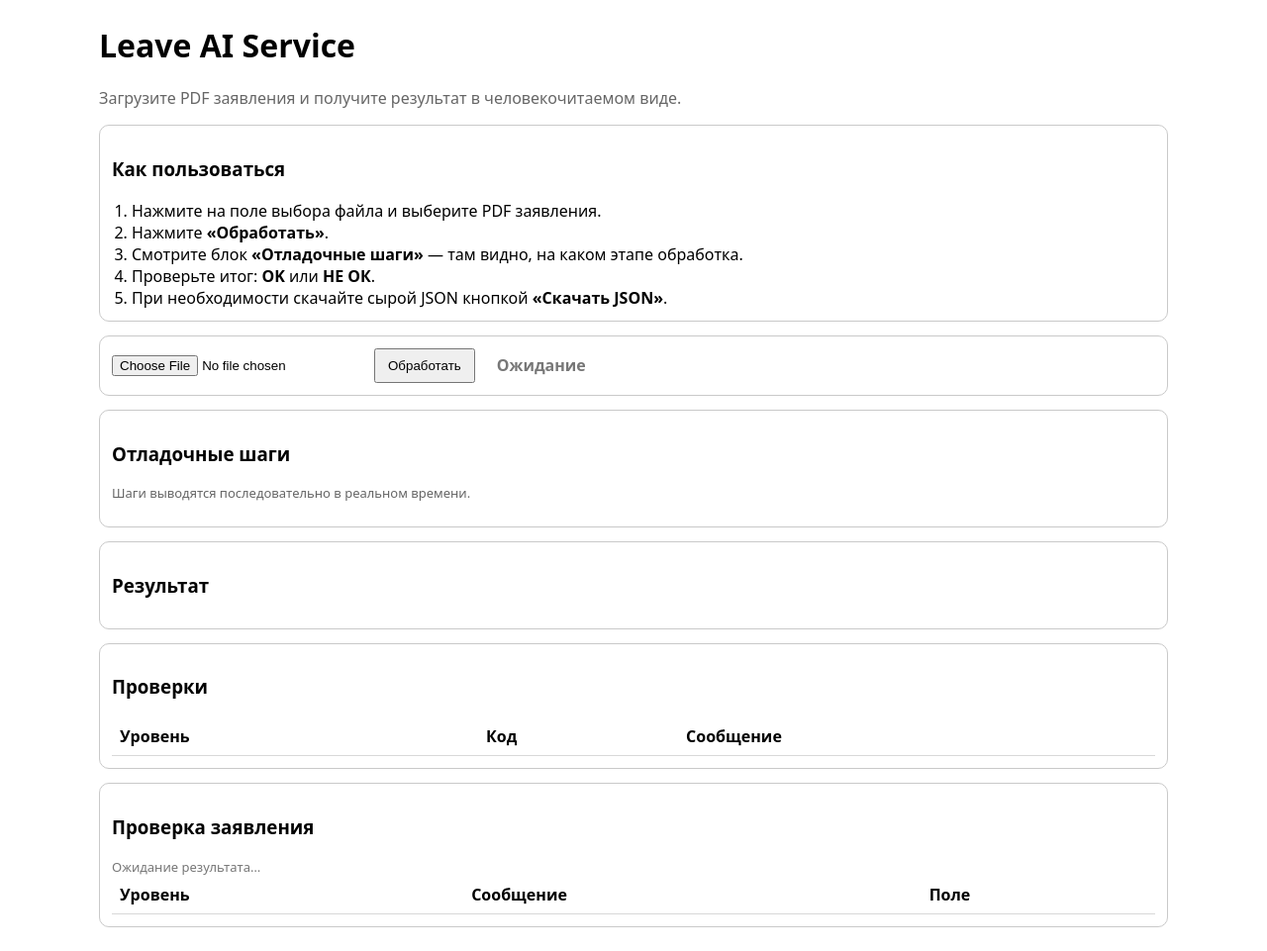
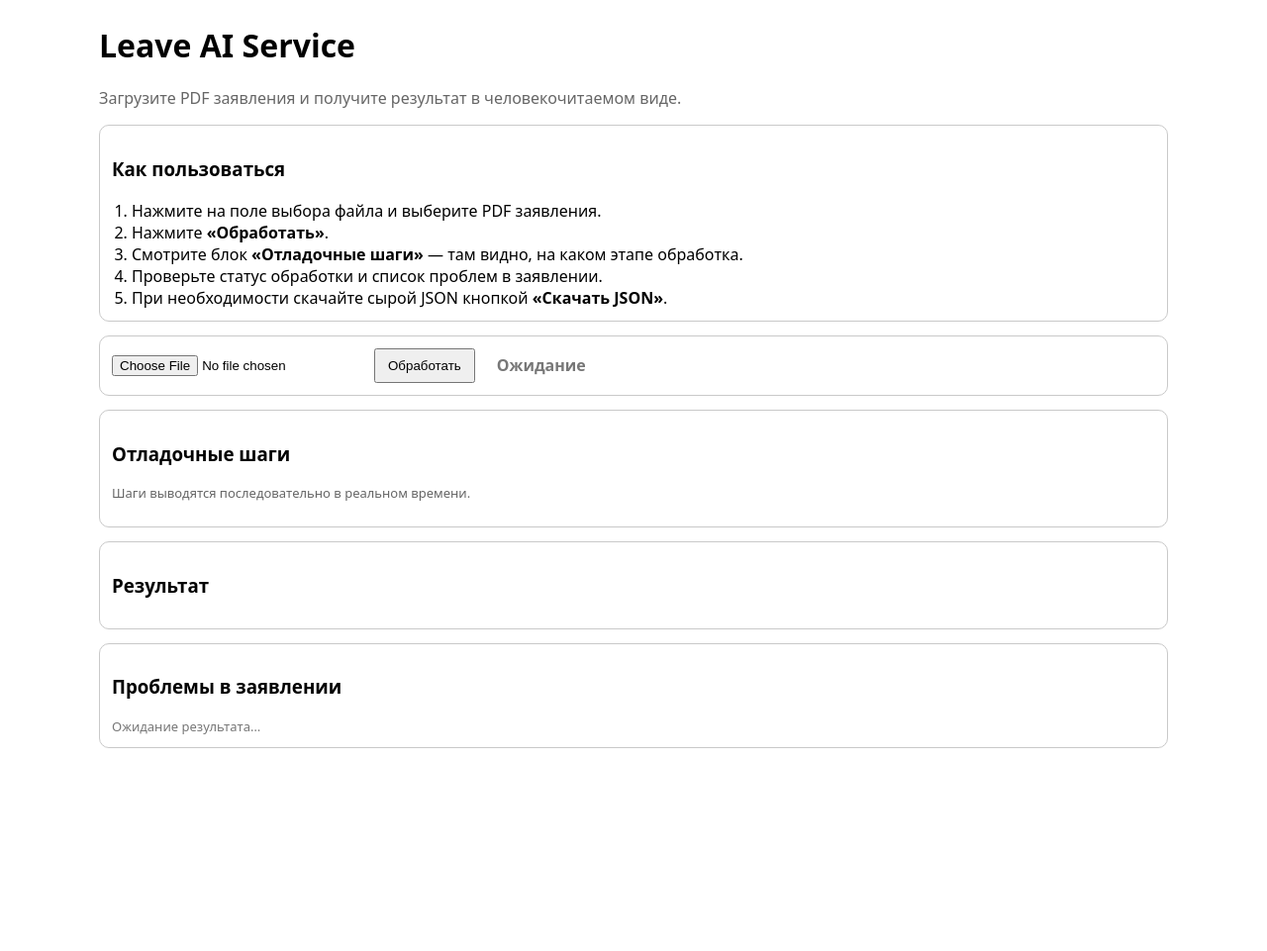
Before and after one commit to adavydov/leave-ai-service, a FastAPI app: page / in a window 1280 px wide. Shown: the whole page at 99% size. After the commit the page ends 756 px from the top, so only its background shows below. Run offline with FastAPI, Linux system fonts and the light colour scheme; lists and menus that the app fills with data are empty.

Commit message:
Unify validation and compliance into issues for API and UI (#45)

```diff
--- a/app/main.py
+++ b/app/main.py
@@ -19,7 +19,7 @@ from fastapi.templating import Jinja2Templates
 
 from .ai_extract import UpstreamAIError, extract_leave_request_with_debug
 from .compliance import run_compliance_checks
-from .issues import build_decision, build_trace, make_upstream_issue
+from .issues import build_decision, build_trace, from_compliance, from_validation, make_upstream_issue
 from .schemas import ApiResponse
 from .validation import validate_extract
 
@@ -244,10 +244,12 @@ async def api_extract(file: UploadFile = File(...)):
         extract, debug_steps = await run_in_threadpool(extract_leave_request_with_debug, data, filename)
         validation = validate_extract(extract)
         compliance, needs_rewrite = run_compliance_checks(extract)
+        issues = [*from_validation(validation), *from_compliance(compliance)]
         resp = ApiResponse(
             extract=extract,
-            validation=validation,
-            compliance=compliance,
+            issues=issues,
+            decision=build_decision(issues),
+            trace=build_trace("upload", {}, {}),
             needs_rewrite=needs_rewrite,
         ).model_dump()
         resp["debug_steps"] = debug_steps
@@ -281,10 +283,12 @@ async def api_extract_stream(file: UploadFile = File(...)):
             extract, debug_steps = extract_leave_request_with_debug(data, filename, on_debug=_on_debug)
             validation = validate_extract(extract)
             compliance, needs_rewrite = run_compliance_checks(extract)
+            issues = [*from_validation(validation), *from_compliance(compliance)]
             resp = ApiResponse(
                 extract=extract,
-                validation=validation,
-                compliance=compliance,
+                issues=issues,
+                decision=build_decision(issues),
+                trace=build_trace("upload", {}, {}),
                 needs_rewrite=needs_rewrite,
             ).model_dump()
             resp["debug_steps"] = debug_steps
--- a/app/schemas.py
+++ b/app/schemas.py
@@ -145,6 +145,7 @@ class Trace(BaseModel):
 
 class ApiResponse(BaseModel):
     extract: LeaveRequestExtract
-    validation: List[ValidationIssue]
-    compliance: List[ComplianceIssue] = Field(default_factory=list)
+    issues: List[Issue] = Field(default_factory=list)
+    decision: Decision
+    trace: Trace
     needs_rewrite: bool = False
--- a/static/app.js
+++ b/static/app.js
@@ -1,15 +1,13 @@
 const fileEl = document.getElementById('file');
 const btn = document.getElementById('upload');
 const dlBtn = document.getElementById('download');
-// legacy compatibility: older cached scripts may expect `outEl`
 const outEl = document.getElementById('out') || { textContent: '' };
 const statusEl = document.getElementById('status');
 const stepsEl = document.getElementById('steps');
 const resultBody = document.querySelector('#resultTable tbody');
-const validationBody = document.querySelector('#validationTable tbody');
 const errorBox = document.getElementById('errorBox');
-const complianceSummaryEl = document.getElementById('complianceSummary');
-const complianceBody = document.querySelector('#complianceTable tbody');
+const issuesSummaryEl = document.getElementById('issuesSummary');
+const issuesListEl = document.getElementById('issuesList');
 
 let lastPayload = null;
 
@@ -26,7 +24,6 @@ function humanLeaveType(v) {
   return m[v] || v || '—';
 }
 
-
 function setStatus(ok, text) {
   statusEl.className = `status ${ok ? 'ok' : 'bad'}`;
   statusEl.textContent = text;
@@ -41,12 +38,11 @@ function addStep(text) {
 function clearUI() {
   stepsEl.innerHTML = '';
   resultBody.innerHTML = '';
-  validationBody.innerHTML = '';
   errorBox.hidden = true;
   errorBox.textContent = '';
-  complianceSummaryEl.textContent = 'Ожидание результата…';
-  complianceSummaryEl.className = 'small muted';
-  complianceBody.innerHTML = '';
+  issuesSummaryEl.textContent = 'Ожидание результата…';
+  issuesSummaryEl.className = 'small muted';
+  issuesListEl.innerHTML = '';
   dlBtn.hidden = true;
   lastPayload = null;
   statusEl.className = 'status muted';
@@ -64,52 +60,38 @@ function row(key, val) {
   resultBody.appendChild(tr);
 }
 
+function renderIssues(issues) {
+  const items = Array.isArray(issues) ? issues.slice() : [];
+  const errors = items.filter((i) => i.severity === 'error');
+  const warnings = items.filter((i) => i.severity === 'warn');
 
-function renderCompliance(compliance, needsRewrite) {
-  complianceBody.innerHTML = '';
-  const items = Array.isArray(compliance) ? compliance : [];
-
-  if (!items.length) {
-    complianceSummaryEl.textContent = 'Ошибок не найдено';
-    complianceSummaryEl.className = 'small';
-    const tr = document.createElement('tr');
-    tr.innerHTML = '<td colspan="3">Ошибок не найдено</td>';
-    complianceBody.appendChild(tr);
+  if (!items.length || (!errors.length && !warnings.length)) {
+    issuesSummaryEl.textContent = 'Заявление корректно';
+    issuesSummaryEl.className = 'small ok';
+    issuesListEl.innerHTML = '<p class="small muted">Проблем не найдено.</p>';
     return;
   }
 
-  if (needsRewrite) {
-    complianceSummaryEl.textContent = 'Нужно исправить заявление';
-    complianceSummaryEl.className = 'small bad';
-  } else {
-    complianceSummaryEl.textContent = 'Критичных ошибок не найдено';
-    complianceSummaryEl.className = 'small ok';
-  }
+  issuesSummaryEl.textContent = `Найдено проблем: ${errors.length + warnings.length} (критичных: ${errors.length})`;
+  issuesSummaryEl.className = errors.length ? 'small bad' : 'small';
 
   const order = { error: 0, warn: 1, info: 2 };
   items
-    .slice()
-    .sort((a, b) => (order[a.level] ?? 9) - (order[b.level] ?? 9))
+    .filter((i) => i.severity !== 'info')
+    .sort((a, b) => (order[a.severity] ?? 9) - (order[b.severity] ?? 9))
     .forEach((item) => {
-      const tr = document.createElement('tr');
-      tr.innerHTML = `<td>${item.level || ''}</td><td>${item.message || ''}</td><td class="small">${item.field || '—'}</td>`;
-      complianceBody.appendChild(tr);
+      const card = document.createElement('div');
+      card.className = 'card';
+      card.innerHTML = `
+        <div><b>${item.message || '—'}</b></div>
+        <div class="small">Где: ${item.field || 'Общая проверка документа'}</div>
+        <details class="small">
+          <summary>Технические детали</summary>
+          domain: ${item.domain || '—'} | code: ${item.code || '—'} | source: ${item.source || '—'}
+        </details>
+      `;
+      issuesListEl.appendChild(card);
     });
-}
-
-function renderValidation(validation) {
-  validationBody.innerHTML = '';
-  if (!Array.isArray(validation) || validation.length === 0) {
-    const tr = document.createElement('tr');
-    tr.innerHTML = '<td colspan="3">Нет замечаний</td>';
-    validationBody.appendChild(tr);
-    return;
-  }
-  for (const item of validation) {
-    const tr = document.createElement('tr');
-    tr.innerHTML = `<td>${item.level || ''}</td><td>${item.code || ''}</td><td>${item.message || ''}</td>`;
-    validationBody.appendChild(tr);
-  }
 }
 
 function renderPayload(payload) {
@@ -123,7 +105,7 @@ function renderPayload(payload) {
     return;
   }
 
-  row('Статус', 'OK');
+  row('Статус обработки', 'Обработка завершена');
   row('Организация', extract.employer_name);
   row('Сотрудник', extract.employee?.full_name);
   row('Должность', extract.employee?.position);
@@ -134,11 +116,8 @@ function renderPayload(payload) {
   row('Окончание отпуска', extract.leave?.end_date);
   row('Дней', extract.leave?.days_count);
   row('Подпись', extract.signature_present ? 'Да' : (extract.signature_present === false ? 'Нет' : 'Неизвестно'));
-  row('Уверенность подписи', extract.signature_confidence);
-  row('Текст заявления (raw)', extract.raw_text);
 
-  renderValidation(payload.validation);
-  renderCompliance(payload.compliance, payload.needs_rewrite);
+  renderIssues(payload.issues);
 }
 
 function handleNdjsonLine(line, state) {
@@ -158,18 +137,18 @@ function handleNdjsonLine(line, state) {
   } else if (evt.type === 'result') {
     state.finalPayload = evt.payload;
     state.ok = Boolean(evt.ok);
-    setStatus(state.ok, state.ok ? 'OK' : `НЕ ОК (${evt.status || 'error'})`);
+    setStatus(state.ok, state.ok ? 'Обработка завершена' : `Ошибка обработки (${evt.status || 'error'})`);
   } else if (evt.detail) {
     state.finalPayload = evt;
     state.ok = false;
-    setStatus(false, `НЕ ОК (${evt.status || 'error'})`);
+    setStatus(false, `Ошибка обработки (${evt.status || 'error'})`);
   }
 }
 
 btn.addEventListener('click', async () => {
   const f = fileEl.files && fileEl.files[0];
   if (!f) {
-    setStatus(false, 'НЕ ОК');
+    setStatus(false, 'Файл не выбран');
     errorBox.hidden = false;
     errorBox.textContent = 'Ошибка: сначала выберите PDF файл.';
     return;
@@ -214,15 +193,14 @@ btn.addEventListener('click', async () => {
       if (!state.ok) {
         errorBox.hidden = false;
         errorBox.textContent = 'Ошибка обработки: ' + (state.finalPayload.detail || state.finalPayload.error || 'неизвестная причина');
-        row('Статус', 'НЕ ОК');
       }
     } else {
-      setStatus(false, 'НЕ ОК');
+      setStatus(false, 'НЕ получен финальный результат');
       errorBox.hidden = false;
       errorBox.textContent = 'Не получен финальный результат от сервера.';
     }
   } catch (e) {
-    setStatus(false, 'НЕ ОК');
+    setStatus(false, 'Ошибка запроса');
     errorBox.hidden = false;
     errorBox.textContent = e && e.name === 'AbortError'
       ? 'Запрос выполняется слишком долго (>300с).'
--- a/templates/index.html
+++ b/templates/index.html
@@ -36,7 +36,7 @@
       <li>Нажмите на поле выбора файла и выберите PDF заявления.</li>
       <li>Нажмите <b>«Обработать»</b>.</li>
       <li>Смотрите блок <b>«Отладочные шаги»</b> — там видно, на каком этапе обработка.</li>
-      <li>Проверьте итог: <b>OK</b> или <b>НЕ ОК</b>.</li>
+      <li>Проверьте статус обработки и список проблем в заявлении.</li>
       <li>При необходимости скачайте сырой JSON кнопкой <b>«Скачать JSON»</b>.</li>
     </ol>
   </section>
@@ -64,25 +64,9 @@
   </section>
 
   <section class="card">
-    <h3>Проверки</h3>
-    <table id="validationTable">
-      <thead>
-        <tr><th>Уровень</th><th>Код</th><th>Сообщение</th></tr>
-      </thead>
-      <tbody></tbody>
-    </table>
-  </section>
-
-
-  <section class="card">
-    <h3>Проверка заявления</h3>
-    <div id="complianceSummary" class="small muted">Ожидание результата…</div>
-    <table id="complianceTable">
-      <thead>
-        <tr><th>Уровень</th><th>Сообщение</th><th>Поле</th></tr>
-      </thead>
-      <tbody></tbody>
-    </table>
+    <h3>Проблемы в заявлении</h3>
+    <div id="issuesSummary" class="small muted">Ожидание результата…</div>
+    <div id="issuesList"></div>
   </section>
 
   <script>window.outEl = document.getElementById('out') || window.outEl;</script>
```
